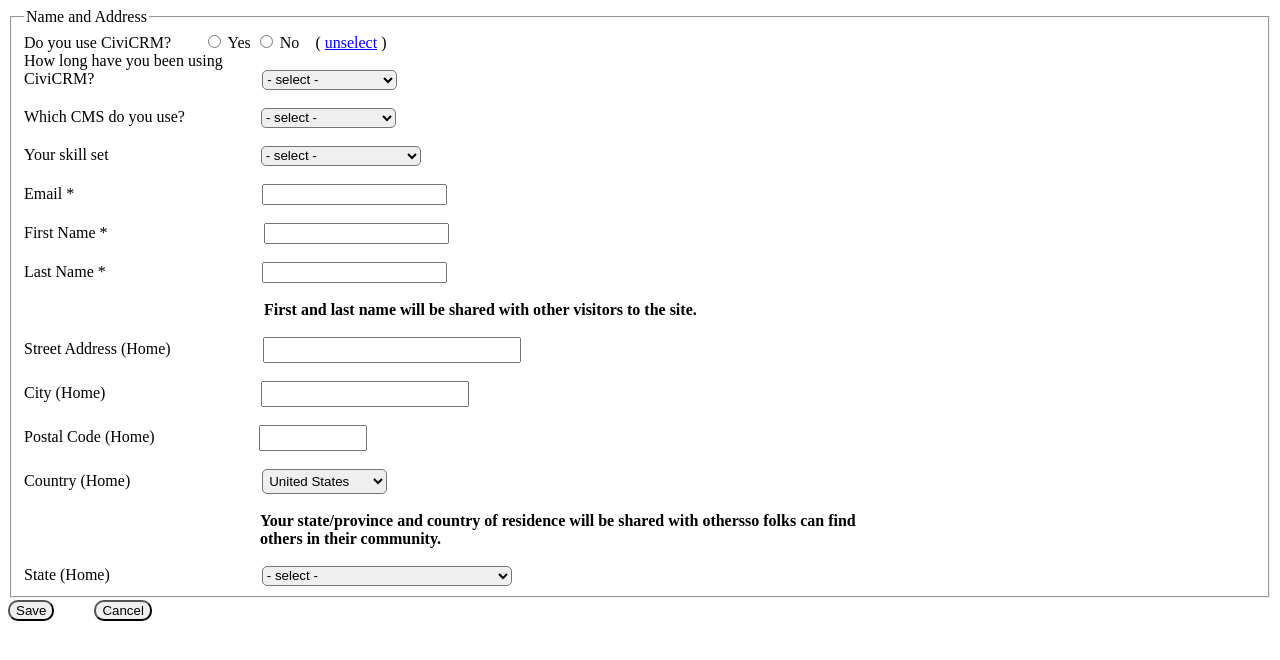
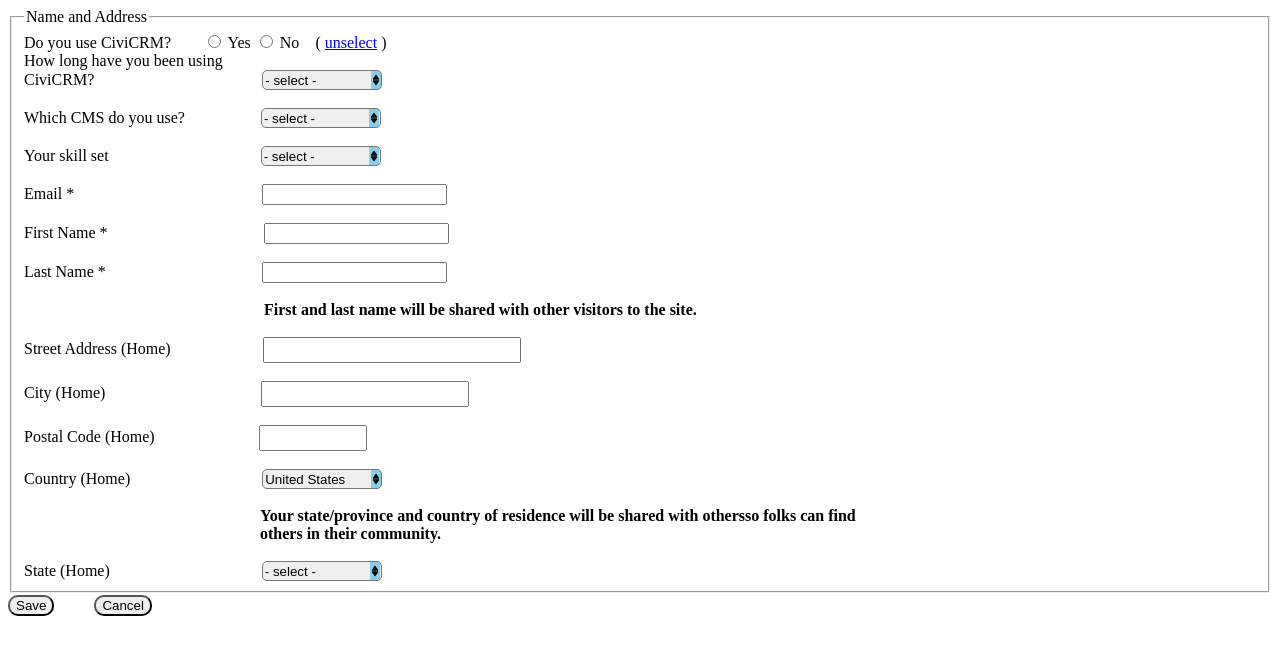
Before and after one commit to Malik-Muhammad-Tanveer/Form, a plain HTML site: page ProjectNo.1/index.html in a window 1280 px wide. Drawn offline with Linux system fonts and the light colour scheme.

Commit message:
3rd commit

```diff
--- a/ProjectNo.1/CSS/Form.css
+++ b/ProjectNo.1/CSS/Form.css
@@ -1,4 +1,4 @@
-.dd1{
+/* .dd1{
     width: 135px;
     height: 20px;
     border-radius: 5px;
@@ -15,7 +15,7 @@
     width: 160px;
     height: 20px;
     border-radius: 5px;
-}
+} */
 
 .street{
     width: 250px;
@@ -30,7 +30,7 @@
     height: 20px;
 
 }
-.dd4{
+/* .dd4{
     width: 125px;
     height: 25px;
     border-radius: 5px;
@@ -40,7 +40,7 @@
     width: 250px;
     height: 20px;
     border-radius: 5px;
-}
+} */
 /* input[text=text]{
     outline: 20px;
 } */
@@ -49,3 +49,16 @@ button{
     margin-top: 2px;
     border-radius: 10px;
 }
+
+
+select {
+    appearance: none;
+    background-image: url(./images/icon.svg);
+    background-repeat: no-repeat;
+    background-position: right 0rem top 50%;
+    background-size: 0.65rem 3vh;
+    width: 120px;
+    height: 20px;
+    padding: 2px;
+    border-radius: 5px;
+}
--- a/ProjectNo.1/index.html
+++ b/ProjectNo.1/index.html
@@ -21,7 +21,7 @@
         <label>How long have you been using<br>CiviCRM?&nbsp;&nbsp; &nbsp;&nbsp; &nbsp;&nbsp;
             &nbsp;&nbsp; &nbsp;&nbsp; &nbsp;&nbsp; &nbsp;&nbsp; &nbsp;&nbsp; &nbsp;&nbsp;
             &nbsp;&nbsp; &nbsp;&nbsp; &nbsp;&nbsp; &nbsp;&nbsp; &nbsp;&nbsp;
-           <select class="dd1" required>
+           <select required>
             <option>- select -</option>
             <option>One Year</option>
             <option>Two years</option>
@@ -31,7 +31,7 @@
         <label>
             Which CMS do you use? &nbsp;&nbsp;&nbsp;&nbsp;
             &nbsp;&nbsp;&nbsp;&nbsp;&nbsp;&nbsp;&nbsp;&nbsp;&nbsp;&nbsp;&nbsp;&nbsp;
-            <select class="dd2" required>
+            <select required>
                 <option>- select -</option>
                 <option>WordPress</option>
                 <option>Joomla</option>
@@ -47,7 +47,7 @@
             Your skill set&nbsp;&nbsp;&nbsp;&nbsp;&nbsp;&nbsp;&nbsp;&nbsp;&nbsp;&nbsp;
             &nbsp;&nbsp;&nbsp;&nbsp;&nbsp;&nbsp;&nbsp;&nbsp;&nbsp;&nbsp;&nbsp;&nbsp;
             &nbsp;&nbsp;&nbsp;&nbsp;&nbsp;&nbsp;&nbsp;&nbsp;&nbsp;&nbsp;&nbsp;&nbsp;&nbsp;
-            <select class="dd3" required>
+            <select required>
                 <option>- select -</option>
                 <option>SEO Optamization</option>
                 <option>Content Management</option>
@@ -99,7 +99,7 @@
             Country (Home)&nbsp;&nbsp;&nbsp;&nbsp;&nbsp;&nbsp;&nbsp;&nbsp;&nbsp;&nbsp;&nbsp;&nbsp;
             &nbsp;&nbsp;&nbsp;&nbsp;&nbsp;&nbsp;&nbsp;&nbsp;&nbsp;&nbsp;&nbsp;&nbsp;&nbsp;&nbsp;&nbsp;
             &nbsp;&nbsp;&nbsp;
-            <select class="dd4" required>
+            <select required>
                 <option>United States</option>
                 <option>Pakistan</option>
                 <option>London</option>
@@ -122,7 +122,7 @@
                 State (Home)&nbsp;&nbsp;&nbsp;&nbsp;&nbsp;&nbsp;&nbsp;&nbsp;&nbsp;&nbsp;&nbsp;&nbsp;
                 &nbsp;&nbsp;&nbsp;&nbsp;&nbsp;&nbsp;&nbsp;&nbsp;&nbsp;&nbsp;&nbsp;&nbsp;
                 &nbsp;&nbsp;&nbsp;&nbsp;&nbsp;&nbsp;&nbsp;&nbsp;&nbsp;&nbsp;&nbsp;
-                <select class="dd5" required>
+                <select required>
                     <option>- select -</option>
                     <option>Mianwali</option>
                     <option>Islamabad</option>
```
Also changed, not shown: ProjectNo.1/CSS/images/icon.svg (added).
